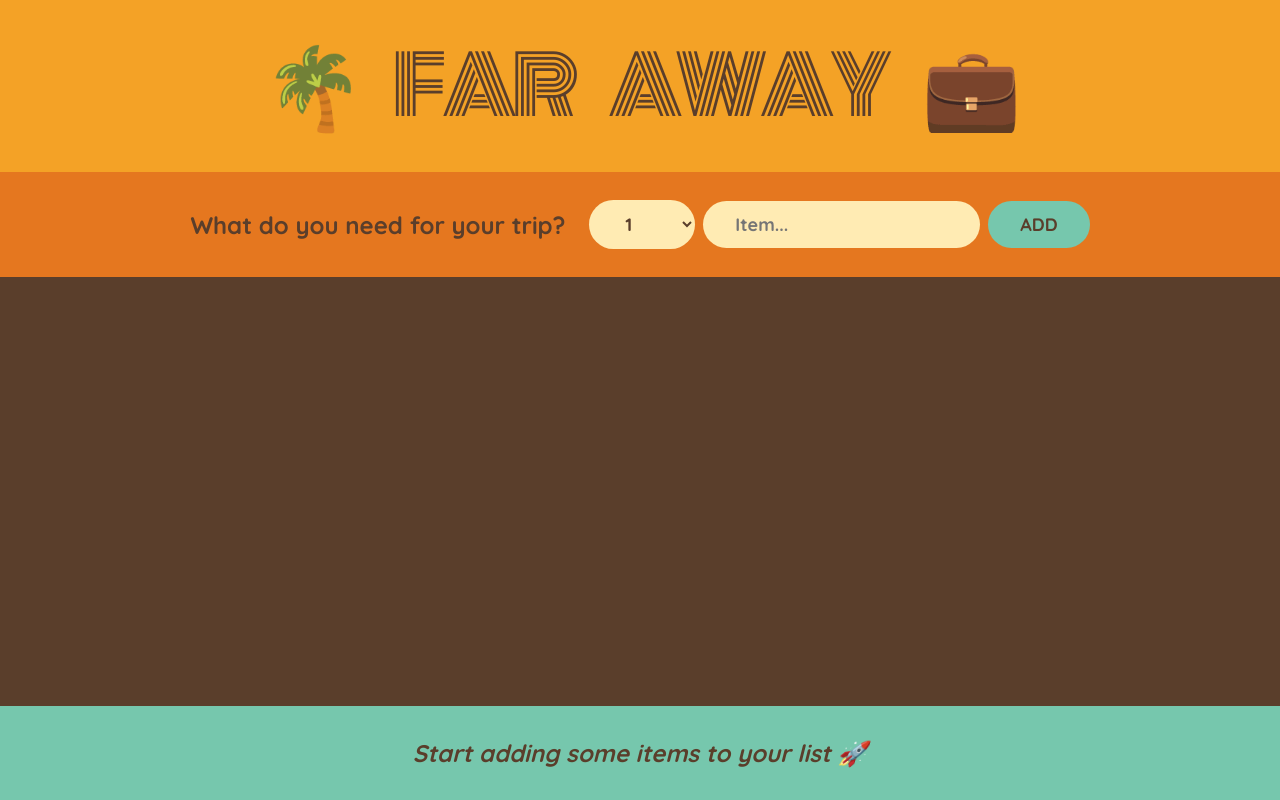
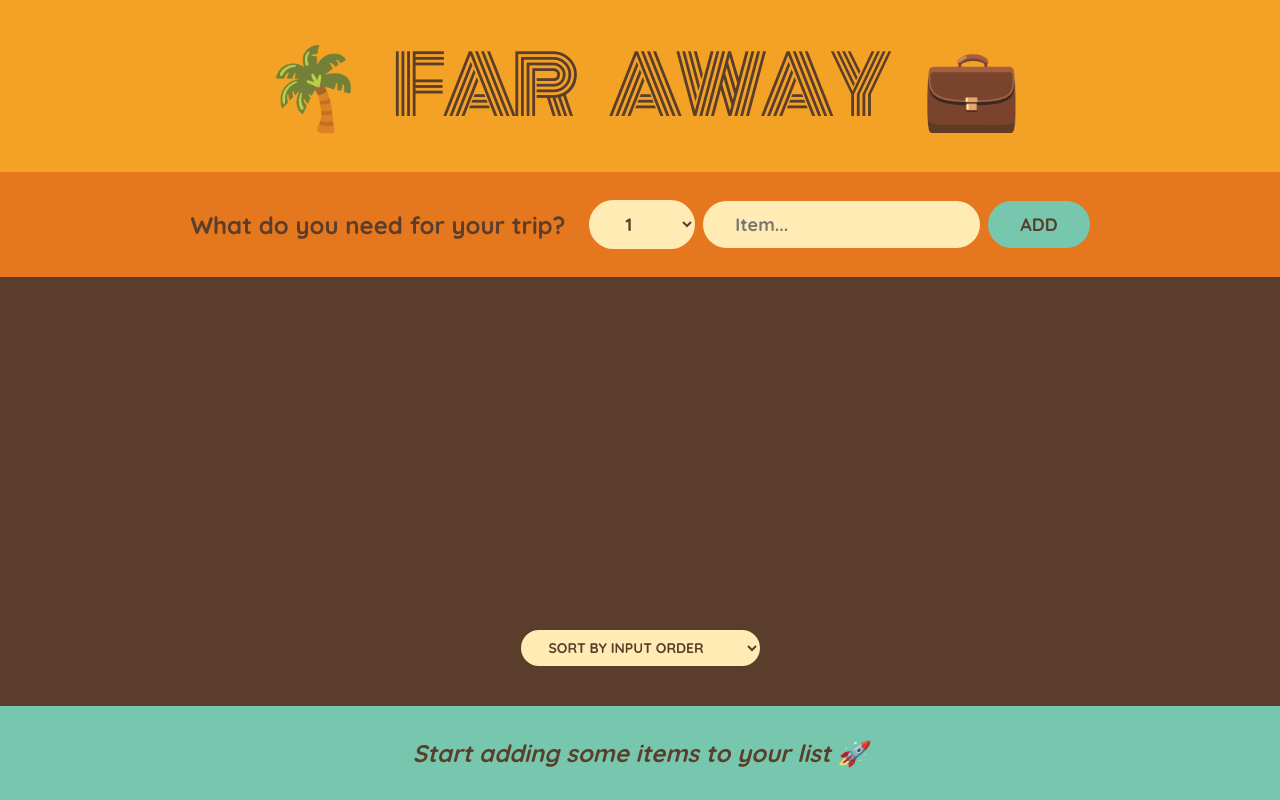
Before and after one commit to Chy-Zaber-Bin-Zahid/Travel-List, a React (Create React App) app: page / in a window 1280 px wide. Built offline with nearby package versions, Linux system fonts and the light colour scheme; the HTML template or start-up script is replaced by a standard one.

Commit message:
sorting added

```diff
--- a/src/App.js
+++ b/src/App.js
@@ -85,10 +85,26 @@
   );
 }
 function PackingList({ items, onDeleteItem, onToggleItem }) {
+  const [sortby, setSortBy] = useState("input");
+
+  let sortedItems;
+
+  if (sortby === "input") sortedItems = items;
+
+  if (sortby === "description")
+    sortedItems = items
+      .slice()
+      .sort((a, b) => a.description.localeCompare(b.description));
+
+  if (sortby === "packed")
+    sortedItems = items
+      .slice()
+      .sort((a, b) => Number(a.packed) - Number(b.packed));
+
   return (
     <div className="list">
       <ul>
-        {items.map((item) => (
+        {sortedItems.map((item) => (
           <Item
             item={item}
             onDeleteItem={onDeleteItem}
@@ -97,6 +113,19 @@
           />
         ))}
       </ul>
+
+      <div className="action">
+        <select
+          value={sortby}
+          onChange={(e) => setSortBy(e.target.value)}
+          name=""
+          id=""
+        >
+          <option value="input">Sort by input order</option>
+          <option value="description">Sort by description</option>
+          <option value="packed">Sort by packed status</option>
+        </select>
+      </div>
     </div>
   );
 }
```
